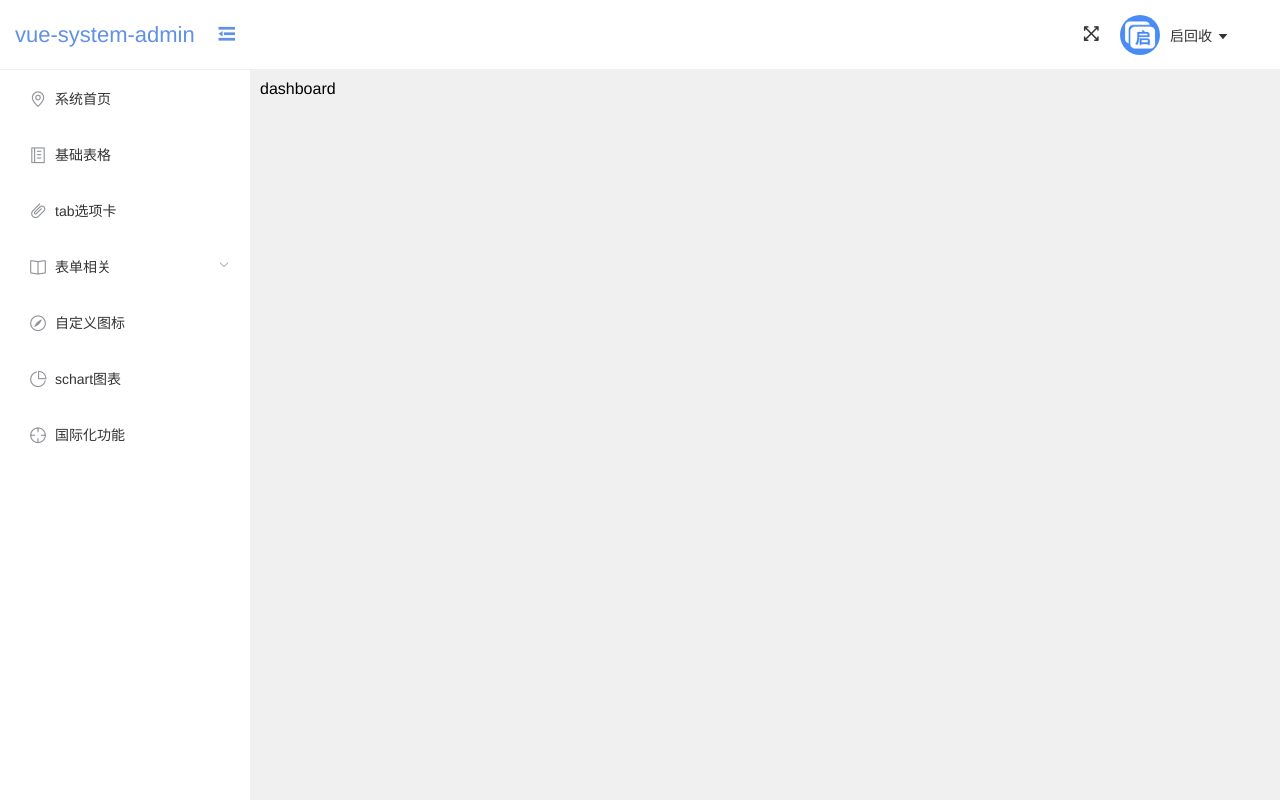
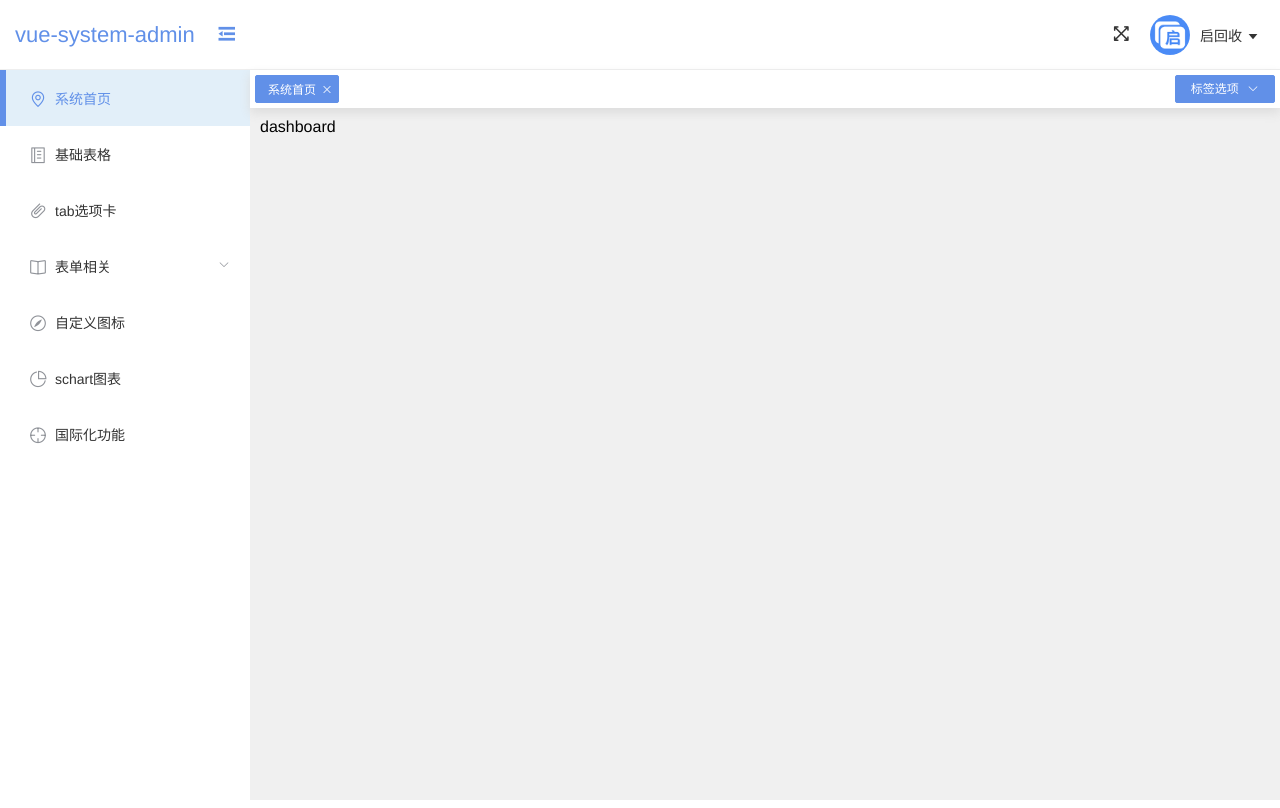
Before and after one commit to FTLLOVE/vue-system-admin, a Vue app: page /#/dashboard in a window 1280 px wide. Built offline with nearby package versions, Linux system fonts and the light colour scheme.

Commit message:
publish sidebar

```diff
--- a/package.json
+++ b/package.json
@@ -29,8 +29,7 @@
       "node": true
     },
     "extends": [
-      "plugin:vue/essential",
-      "eslint:recommended"
+      "plugin:vue/essential"
     ],
     "parserOptions": {
       "parser": "babel-eslint"
--- a/src/assets/css/main.css
+++ b/src/assets/css/main.css
@@ -192,3 +192,8 @@ a {
 .el-submenu .el-submenu__title:hover i{
 			color: #6190e8;
 	}
+
+.tags-li.active {
+    border: 1px solid #6190e8;
+    background-color: #6190e8;
+}
--- a/src/components/Home.vue
+++ b/src/components/Home.vue
@@ -3,6 +3,7 @@
     <common-header></common-header>
     <common-sidebar></common-sidebar>
     <div class="content-box" :class="{'content-collapse':collapse}">
+      <common-tags></common-tags>
       <div class="content">
         <transition name="move" mode="out-in">
           <keep-alive>
@@ -17,12 +18,14 @@
 <script>
 import commonHeader from "./common/commonHeader";
 import commonSidebar from "./common/commonSidebar";
+import commonTags from "./common/commonTags";
 import bus from "../service/bus";
 
 export default {
   components: {
     commonHeader,
     commonSidebar,
+    commonTags,
   },
   data() {
     return {
--- a/src/components/common/commonHeader.vue
+++ b/src/components/common/commonHeader.vue
@@ -111,7 +111,7 @@ export default {
 }
 .header-right {
   float: right;
-  padding-right: 50px;
+  padding-right: 20px;
 }
 .header-user-con {
   display: flex;
--- a/src/components/common/commonSidebar.vue
+++ b/src/components/common/commonSidebar.vue
@@ -1,12 +1,14 @@
 <template>
   <div class="sidebar">
     <el-menu
+      :default-active="onRoute"
       class="sidebar-el-menu"
       :collapse="collapse"
       background-color="#fff"
       text-color="#333"
       active-text-color="#6190e8"
       router
+      unique-opened
     >
       <template v-for="item in items">
         <template v-if="item.subs">
@@ -129,6 +131,12 @@ export default {
       bus.$emit("collapse-content", msg);
     });
   },
+  computed: {
+    onRoute() {
+      // return this.$router.path.replace("/", "");
+      return this.$route.path.replace("/", "");
+    },
+  },
 };
 </script>
 
--- /dev/null
+++ b/src/components/common/commonTags.vue
@@ -0,0 +1,184 @@
+<template>
+  <div class="tags" v-if="showTags">
+    <ul>
+      <li
+        class="tags-li"
+        v-for="(item, index) in tagsList"
+        :key="index"
+        :class="{'active': isActive(item.path)}"
+      >
+        <router-link :to="item.path" class="tags-li-title">{{item.title}}</router-link>
+        <span class="tags-li-icon" @click="closeTags(index)">
+          <i class="el-icon-close"></i>
+        </span>
+      </li>
+    </ul>
+    <div class="tags-close-box">
+      <el-dropdown @command="handleTags">
+        <el-button size="mini" type="primary" style="border-radius: 2px !important">
+          标签选项
+          <i class="el-icon-arrow-down el-icon--right"></i>
+        </el-button>
+        <el-dropdown-menu size="small" slot="dropdown">
+          <el-dropdown-item command="other">关闭其他</el-dropdown-item>
+          <el-dropdown-item command="all">关闭所有</el-dropdown-item>
+        </el-dropdown-menu>
+      </el-dropdown>
+    </div>
+  </div>
+</template>
+
+<script>
+import bus from "../../service/bus";
+export default {
+  name: "commonTags",
+  data() {
+    return {
+      tagsList: [],
+    };
+  },
+  created() {
+    this.setTags(this.$route);
+  },
+  methods: {
+    // 判断当前路由是否匹配当前tag
+    isActive(path) {
+      return path === this.$route.fullPath;
+    },
+
+    // 关闭标签
+    closeTags(index) {
+      let currentItem = this.tagsList.splice(index, 1)[0];
+      let item = this.tagsList[index]
+        ? this.tagsList[index]
+        : this.tagsList[index - 1];
+      if (item) {
+        currentItem.path === this.$route.fullPath &&
+          this.$router.push(item.path);
+      } else {
+        this.$router.push("/");
+      }
+    },
+
+    // 设置标签
+    setTags(route) {
+      let isExist = this.tagsList.find((item) => {
+        return item.path === route.fullPath;
+      });
+      if (!isExist) {
+        if (this.tagsList.length >= 8) {
+          this.tagsList.shift();
+        }
+        this.tagsList.push({
+          title: route.meta.title,
+          path: route.fullPath,
+        });
+      }
+      bus.$emit("tags", this.tagsList);
+    },
+
+    // 关闭其他选项
+    handleCloseOther() {
+      let currentItem = this.tagsList.filter((item) => {
+        return item.path === this.$route.fullPath;
+      });
+      this.tagsList = currentItem;
+    },
+
+    // 关闭所有选项
+    handleCloseAll() {
+      this.tagsList = [];
+      this.$router.push("/");
+    },
+
+    // 标签选项
+    handleTags(val) {
+      val === "other" ? this.handleCloseOther() : this.handleCloseAll();
+    },
+  },
+  watch: {
+    $route(newValue) {
+      this.setTags(newValue);
+    },
+  },
+  computed: {
+    showTags() {
+      return this.tagsList && this.tagsList.length > 0;
+    },
+  },
+};
+</script>
+
+<style scoped>
+.tags {
+  position: relative;
+  height: 38px;
+  overflow: hidden;
+  background: #fff;
+  padding-right: 120px;
+  box-shadow: 0 5px 10px #ddd;
+}
+
+.tags ul {
+  box-sizing: border-box;
+  width: 100%;
+  height: 100%;
+}
+
+.tags-li {
+  float: left;
+  margin: 5px;
+  font-size: 12px;
+  overflow: hidden;
+  cursor: pointer;
+  height: 26px;
+  line-height: 28px;
+  border: 1px solid #e9eaec;
+  background: #fff;
+  padding: 0 5px 0 12px;
+  vertical-align: middle;
+  color: #666;
+  -webkit-transition: all 0.3s ease-in;
+  -moz-transition: all 0.3s ease-in;
+  transition: all 0.3s ease-in;
+  border-radius: 2px;
+}
+
+.tags-li:not(.active):hover {
+  background: #f8f8f8;
+}
+
+.tags-li.active {
+  color: #fff;
+}
+
+.tags-li-title {
+  float: left;
+  max-width: 80px;
+  overflow: hidden;
+  white-space: nowrap;
+  text-overflow: ellipsis;
+  margin-right: 5px;
+  color: #666;
+}
+
+.tags-li.active .tags-li-title {
+  color: #fff;
+}
+
+.tags-close-box {
+  position: absolute;
+  right: 5px;
+  top: 0;
+  box-sizing: border-box;
+  padding-top: 5px;
+  text-align: center;
+  height: 30px;
+  z-index: 10;
+}
+
+.tags-li.active {
+  border: 1px solid #6190e8;
+  background-color: #6190e8;
+}
+</style>
--- a/src/router/index.js
+++ b/src/router/index.js
@@ -21,7 +21,7 @@ export default new Router({
 				{
 					path: 'table',
 					component: () => import('../pages/table'),
-					meta: { title: '表格' }
+					meta: { title: '基本表格' }
 				},
 				{
 					path: 'tabs',
@@ -31,7 +31,7 @@ export default new Router({
 				{
 					path: 'form',
 					component: () => import('../pages/form'),
-					meta: { title: '表单' }
+					meta: { title: '基本表单' }
 				},
 				{
 					path: 'editor',
```
Lines whose indentation alone changed are shown as unchanged.
